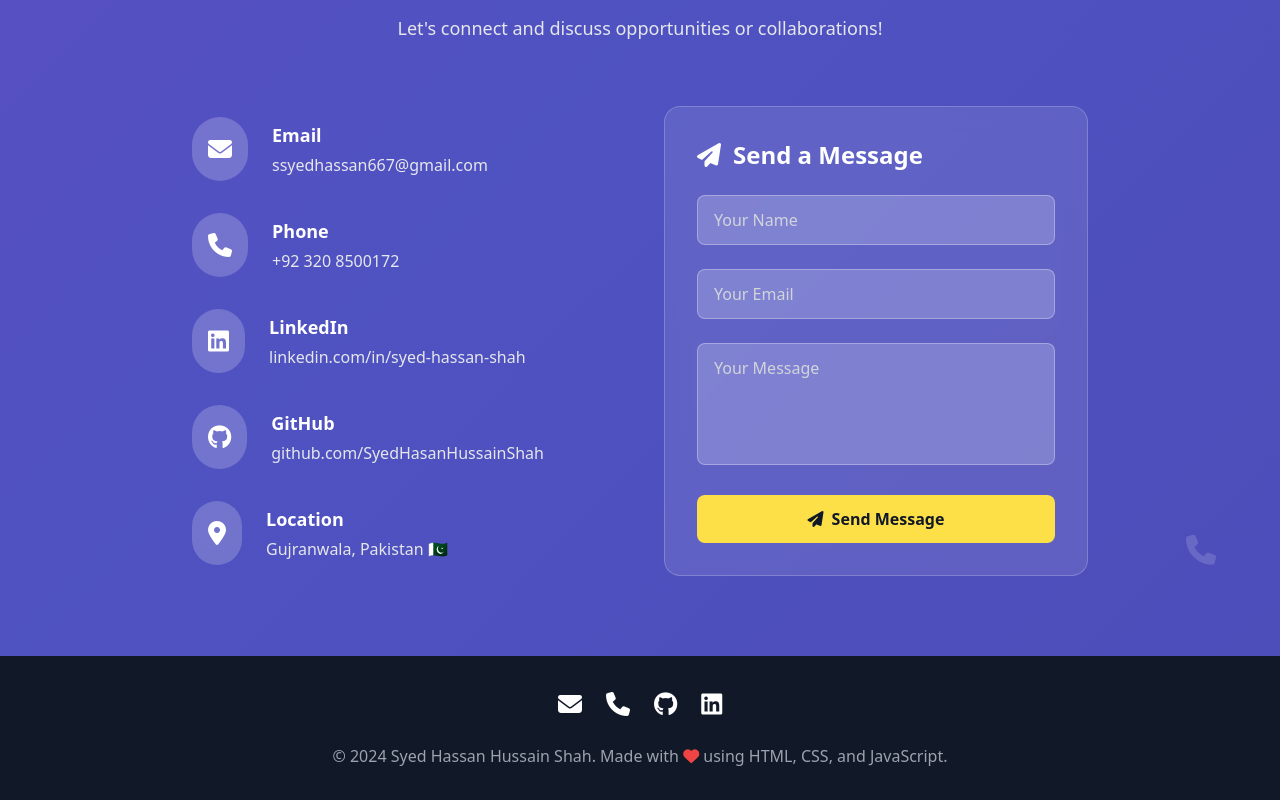
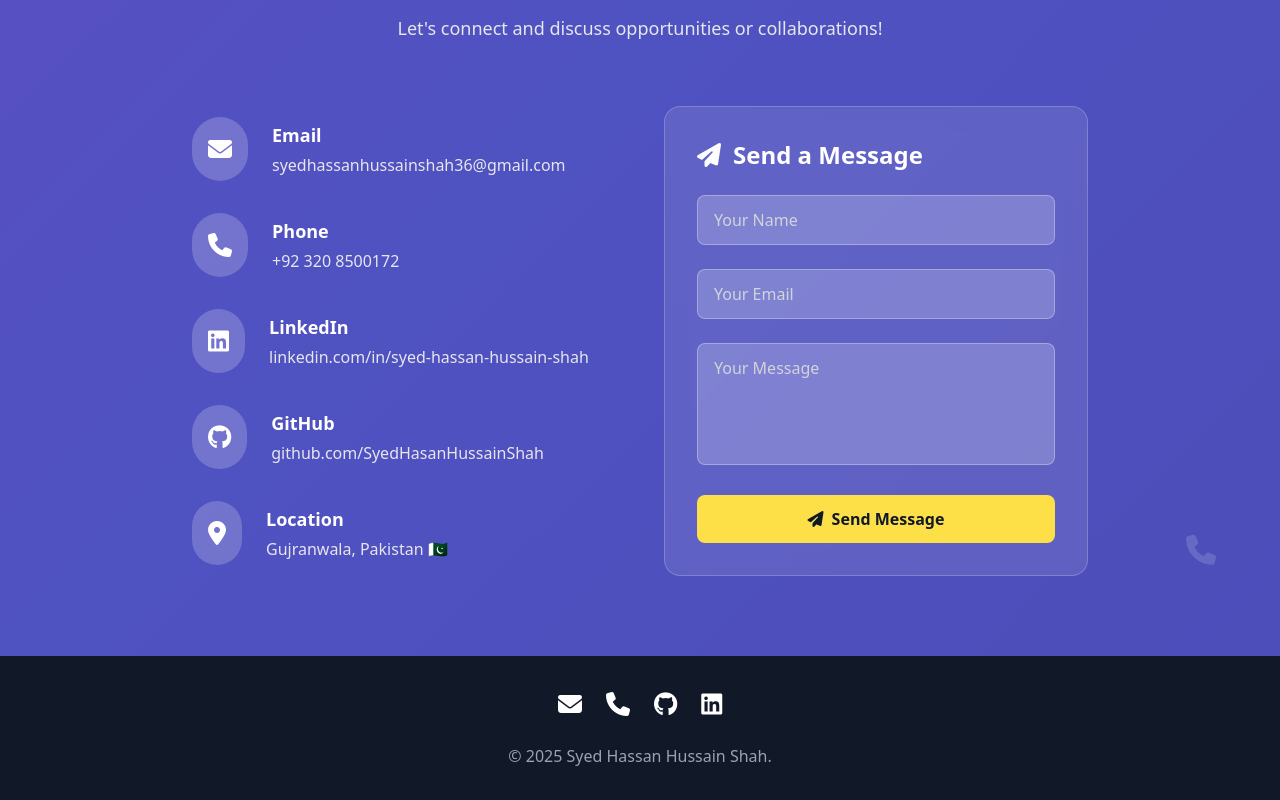
Before and after one commit to SyedHasanHussainShah/Blog, a plain HTML site: page index.html in a window 1280 px wide. Shown: the part 5054-5854 px from the top of the page. Drawn offline with nearby package versions, Linux system fonts and the light colour scheme.

Commit message:
Update index.html

```diff
--- a/index.html
+++ b/index.html
@@ -608,8 +608,8 @@
                                 </div>
                                 <div>
                                     <h3 class="text-white font-semibold text-lg mb-1">Email</h3>
-                                    <a href="mailto:ssyedhassan667@gmail.com" class="text-gray-200 hover:text-yellow-300 transition-colors duration-300">
-                                        ssyedhassan667@gmail.com
+                                    <a href="mailto:syedhassanhussainshah365@gmail.com" class="text-gray-200 hover:text-yellow-300 transition-colors duration-300">
+                                        syedhassanhussainshah36@gmail.com
                                     </a>
                                 </div>
                             </div>
@@ -632,8 +632,8 @@
                                 </div>
                                 <div>
                                     <h3 class="text-white font-semibold text-lg mb-1">LinkedIn</h3>
-                                    <a href="https://www.linkedin.com/in/syed-hassan-shah-a3351b2b5/" target="_blank" class="text-gray-200 hover:text-yellow-300 transition-colors duration-300">
-                                        linkedin.com/in/syed-hassan-shah
+                                    <a href="https://www.linkedin.com/in/syed-hassan-hussain-shah-616750371?lipi=urn%3Ali%3Apage%3Ad_flagship3_profile_view_base_contact_details%3B52LapoHbSoGiPPlj1Zbf%2BQ%3D%3D/" target="_blank" class="text-gray-200 hover:text-yellow-300 transition-colors duration-300">
+                                        linkedin.com/in/syed-hassan-hussain-shah
                                     </a>
                                 </div>
                             </div>
@@ -698,7 +698,7 @@
     <footer class="bg-gray-900 text-white py-8">
         <div class="container mx-auto px-6 text-center">
             <div class="flex justify-center space-x-6 mb-6">
-                <a href="mailto:ssyedhassan667@gmail.com" class="text-2xl hover:text-primary transition-colors duration-300">
+                <a href="mailto:syedhassanhussainshah365@gmail.com" class="text-2xl hover:text-primary transition-colors duration-300">
                     <i class="fas fa-envelope"></i>
                 </a>
                 <a href="tel:+923208500172" class="text-2xl hover:text-primary transition-colors duration-300">
@@ -707,12 +707,12 @@
                 <a href="https://github.com/SyedHasanHussainShah/" target="_blank" class="text-2xl hover:text-primary transition-colors duration-300">
                     <i class="fab fa-github"></i>
                 </a>
-                <a href="https://www.linkedin.com/in/syed-hassan-shah-a3351b2b5/" target="_blank" class="text-2xl hover:text-primary transition-colors duration-300">
+                <a href="https://www.linkedin.com/in/syed-hassan-hussain-shah-616750371?lipi=urn%3Ali%3Apage%3Ad_flagship3_profile_view_base_contact_details%3B52LapoHbSoGiPPlj1Zbf%2BQ%3D%3D/" target="_blank" class="text-2xl hover:text-primary transition-colors duration-300">
                     <i class="fab fa-linkedin"></i>
                 </a>
             </div>
             <p class="text-gray-400">
-                © 2024 Syed Hassan Hussain Shah. Made with <i class="fas fa-heart text-red-500"></i> using HTML, CSS, and JavaScript.
+                © 2025 Syed Hassan Hussain Shah.
             </p>
         </div>
     </footer>
```
